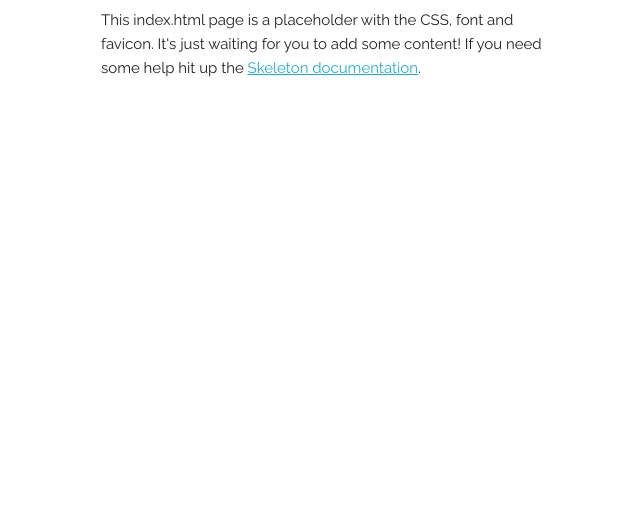
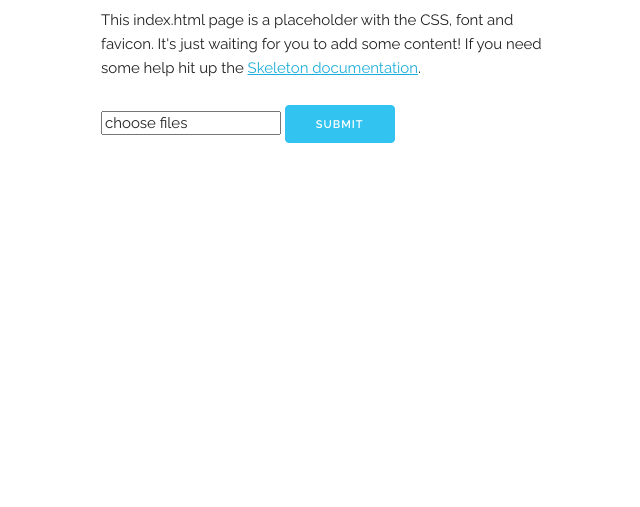
Before and after one commit to CatLover91/cs417, a website: page index.html in a window 1280 px wide. Shown: the part 293-800 px from the top of the page, without its empty margins (59-699 px from the left). Drawn offline with Linux system fonts and the light colour scheme.

Commit message:
html now has file inputs

```diff
--- a/index.html
+++ b/index.html
@@ -38,6 +38,24 @@
         <p>This index.html page is a placeholder with the CSS, font and favicon. It's just waiting for you to add some content! If you need some help hit up the <a href="http://www.getskeleton.com">Skeleton documentation</a>.</p>
       </div>
     </div>
+
+    <!--
+    ================================================================================
+                                  Assignment 1
+    ================================================================================
+    -->
+    <div class="row">
+      <div class="four columns">
+        <!--
+        http://stackoverflow.com/questions/19038919/is-it-possible-to-upload-a-text-file-to-input-in-html-js
+        -->
+        <input type="files" value="choose files">
+        <input class="button-primary" type="submit" value="Submit">
+      </div>
+      <div class="eight columns">
+
+      </div>
+    </div>
   </div>
 
 <!-- End Document
```
